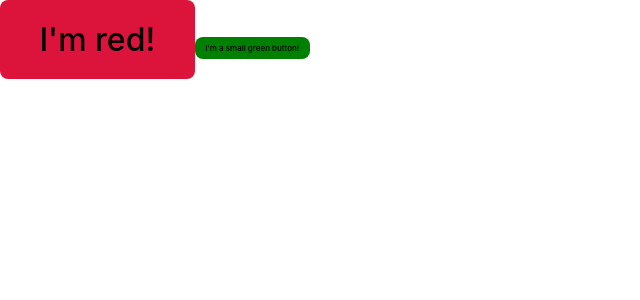
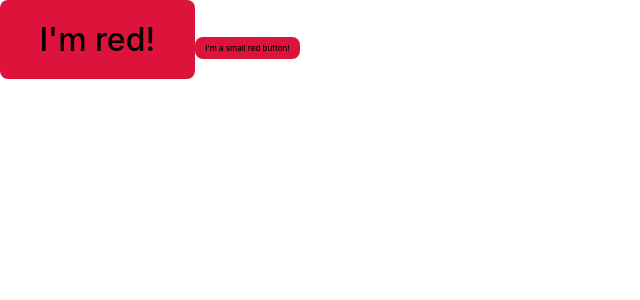
Before and after one commit to matheusmantini/design-patterns-react, a React (Vite) app: page / in a window 1280 px wide. Shown: the top 300 px of the page, without its empty margins (0-640 px from the left). Built offline with nearby package versions, Linux system fonts and the light colour scheme.

Commit message:
Partial components combined with composition

```diff
--- a/src/App.jsx
+++ b/src/App.jsx
@@ -1,11 +1,12 @@
 import "./App.css";
-import { GreenSmallButton, RedButton } from "./components/composition";
+import { RedButton } from "./components/composition";
+import { SmallRedButton } from "./components/partial";
 
 function App() {
   return (
     <>
       <RedButton text={"I'm red!"} />
-      <GreenSmallButton text={"I'm a small green button!"} />
+      <SmallRedButton text={"I'm a small red button!"} />
     </>
   );
 }
--- /dev/null
+++ b/src/components/partial.jsx
@@ -0,0 +1,20 @@
+export const partialComponent = (Component, partialProps) => {
+  return (props) => {
+    return <Component {...partialProps} {...props} />;
+  };
+};
+
+export const Button = ({ size, color, text, ...props }) => {
+  return (
+    <button
+      {...props}
+      style={{ fontSize: size === "small" ? "8px" : "32px", background: color }}
+    >
+      {text}
+    </button>
+  );
+};
+
+export const RedButton = partialComponent(Button, { color: "crimson" });
+
+export const SmallRedButton = partialComponent(RedButton, { size: "small" });
```
